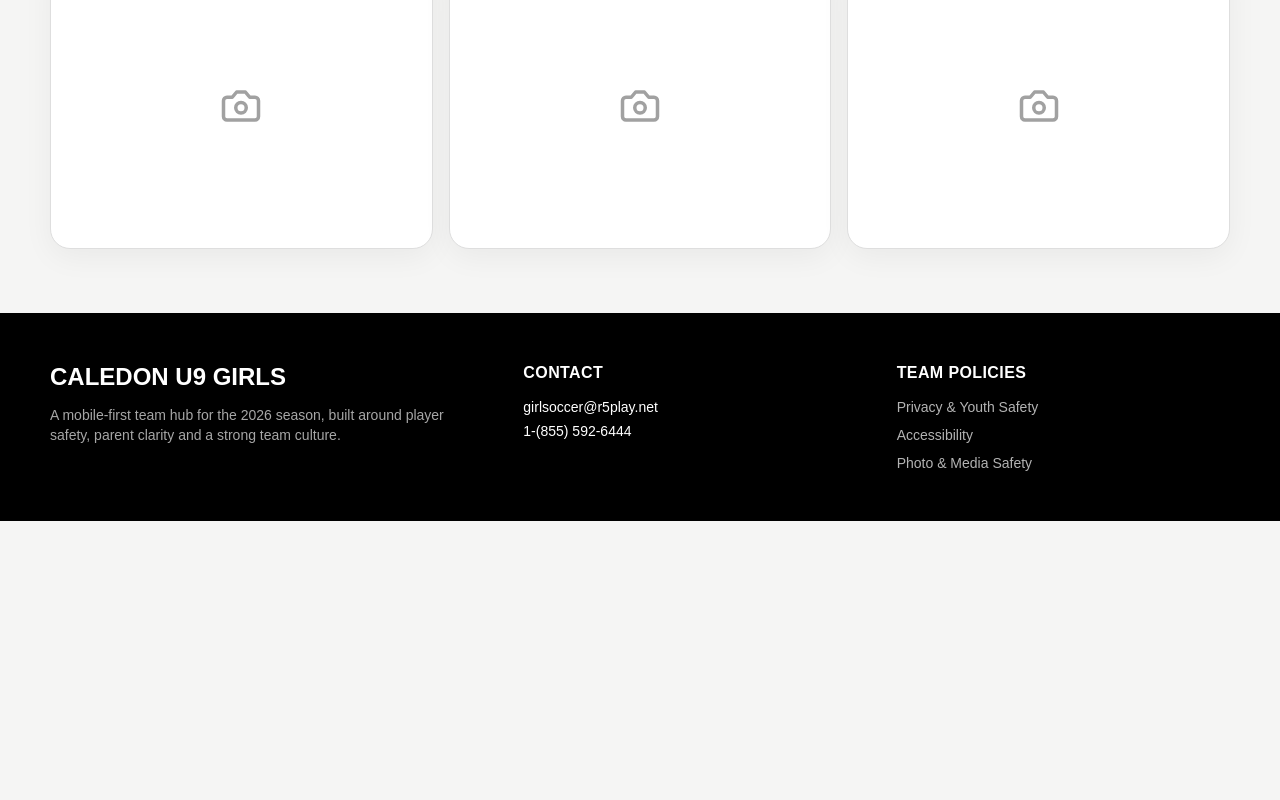
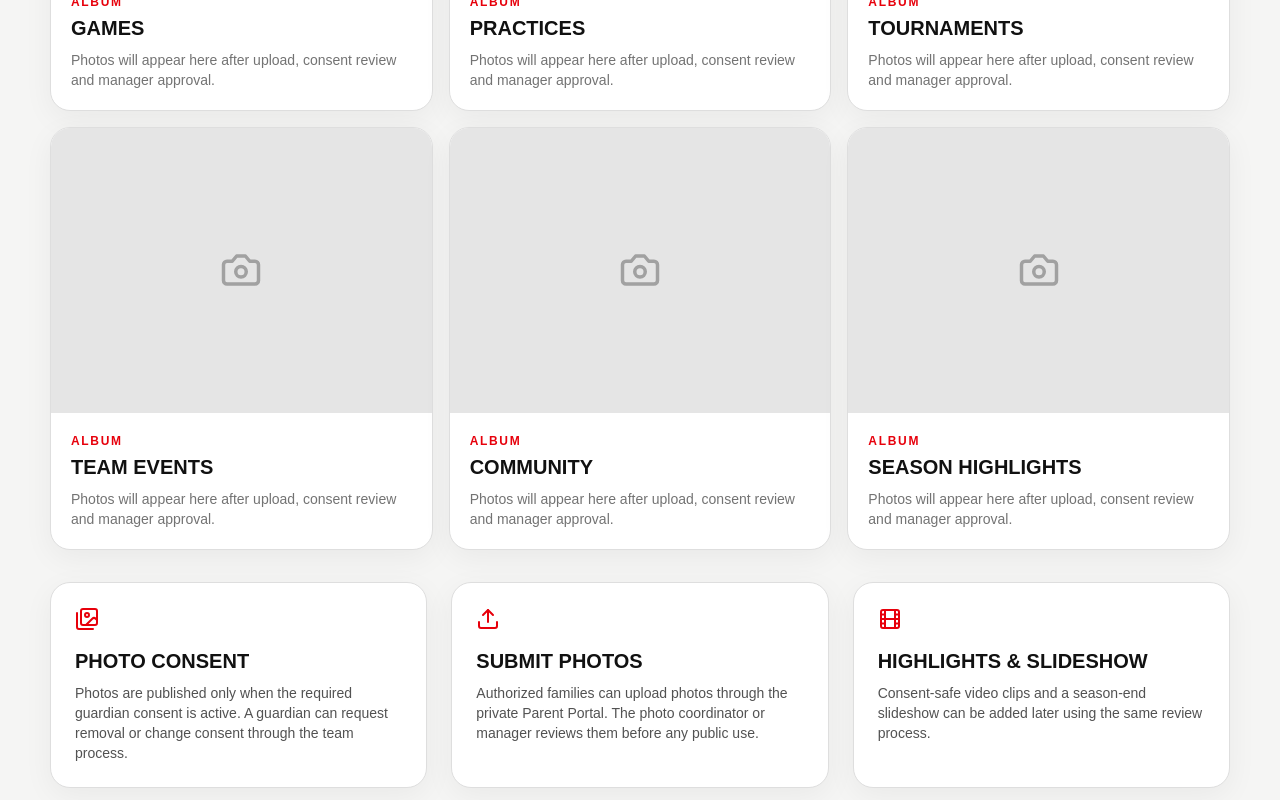
Before and after one commit to dang85ai/dg-claud, a Next.js app: page /media in a window 1280 px wide. Shown: the part 920-1720 px from the top of the page. Before the commit the page ends 1441 px from the top, so only its background shows below. Built offline with nearby package versions, Linux system fonts and the light colour scheme.

Commit message:
Expand roster media and parent resource navigation

```diff
--- a/app/media/page.tsx
+++ b/app/media/page.tsx
@@ -1,7 +1,15 @@
 import { DevelopmentBanner } from "@/components/DevelopmentBanner";
 import { PublicPageHero } from "@/components/PublicPageHero";
 import { PublicShell } from "@/components/PublicShell";
-import { Camera, ShieldCheck } from "lucide-react";
+import {
+  Camera,
+  Film,
+  Images,
+  ShieldCheck,
+  Upload
+} from "lucide-react";
+
+const albums = ["Games", "Practices", "Tournaments", "Team Events", "Community", "Season Highlights"];
 
 export default function MediaPage() {
   return (
@@ -10,22 +18,57 @@ export default function MediaPage() {
       <PublicPageHero
         eyebrow="Team Media"
         title="Photos & Game Recaps"
-        copy="Only manager-approved, consent-reviewed media can appear publicly."
+        copy="A consent-controlled gallery for approved team memories, organized by event throughout the season."
       />
+
       <section className="section">
         <div className="container">
           <div className="notice mb-8 flex gap-3">
             <ShieldCheck className="shrink-0 text-red-600" />
             <p className="text-sm">
-              Uploaded images are re-encoded and location metadata is removed before they enter moderation.
+              Only manager-approved, consent-reviewed media can appear publicly. Uploaded images are re-encoded and location metadata is removed before moderation.
             </p>
           </div>
+
           <div className="grid gap-4 sm:grid-cols-2 lg:grid-cols-3">
-            {Array.from({ length: 6 }, (_, i) => (
-              <div key={i} className="card grid aspect-[4/3] place-items-center bg-neutral-200">
-                <Camera className="text-neutral-400" size={42} />
+            {albums.map((album) => (
+              <div key={album} className="card overflow-hidden">
+                <div className="grid aspect-[4/3] place-items-center bg-neutral-200">
+                  <Camera className="text-neutral-400" size={42} />
+                </div>
+                <div className="p-5">
+                  <div className="text-xs font-black uppercase tracking-[.14em] text-red-600">Album</div>
+                  <h2 className="mt-1 text-xl font-black uppercase">{album}</h2>
+                  <p className="mt-2 text-sm text-neutral-500">Photos will appear here after upload, consent review and manager approval.</p>
+                </div>
               </div>
             ))}
+          </div>
+
+          <div className="mt-8 grid gap-6 lg:grid-cols-3">
+            <div className="card p-6">
+              <Images className="text-red-600" />
+              <h2 className="mt-4 text-xl font-black uppercase">Photo Consent</h2>
+              <p className="mt-2 text-sm text-neutral-600">
+                Photos are published only when the required guardian consent is active. A guardian can request removal or change consent through the team process.
+              </p>
+            </div>
+
+            <div className="card p-6">
+              <Upload className="text-red-600" />
+              <h2 className="mt-4 text-xl font-black uppercase">Submit Photos</h2>
+              <p className="mt-2 text-sm text-neutral-600">
+                Authorized families can upload photos through the private Parent Portal. The photo coordinator or manager reviews them before any public use.
+              </p>
+            </div>
+
+            <div className="card p-6">
+              <Film className="text-red-600" />
+              <h2 className="mt-4 text-xl font-black uppercase">Highlights & Slideshow</h2>
+              <p className="mt-2 text-sm text-neutral-600">
+                Consent-safe video clips and a season-end slideshow can be added later using the same review process.
+              </p>
+            </div>
           </div>
         </div>
       </section>
```
